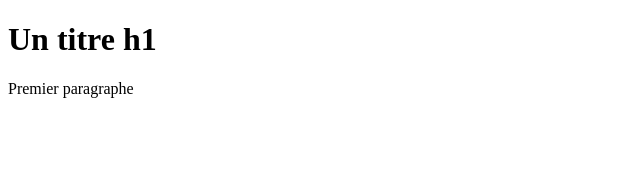
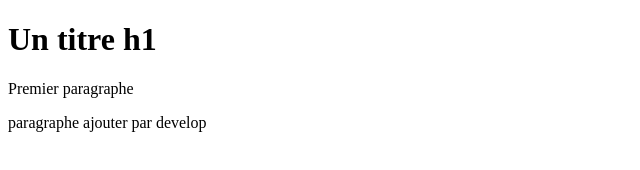
Before and after one commit to Djigo02/initiation, a plain HTML site: page index.html in a window 1280 px wide. Shown: the whole page, without its empty margins (0-640 px from the left). Drawn offline with Linux system fonts and the light colour scheme.

Commit message:
ajout paragraphe

```diff
--- a/index.html
+++ b/index.html
@@ -8,5 +8,6 @@
 <body>
     <h1>Un titre h1</h1>
     <p>Premier paragraphe</p>
+    <p>paragraphe ajouter par develop</p>
 </body>
 </html>
```
Also changed, not shown: main.css (line endings or trailing spaces).
